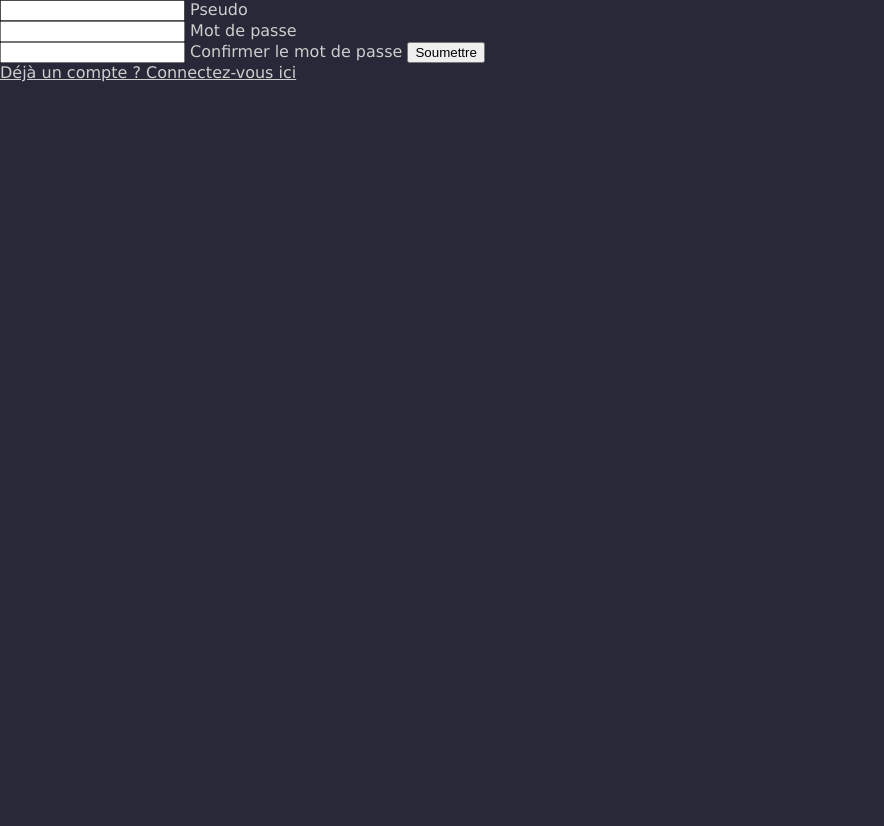
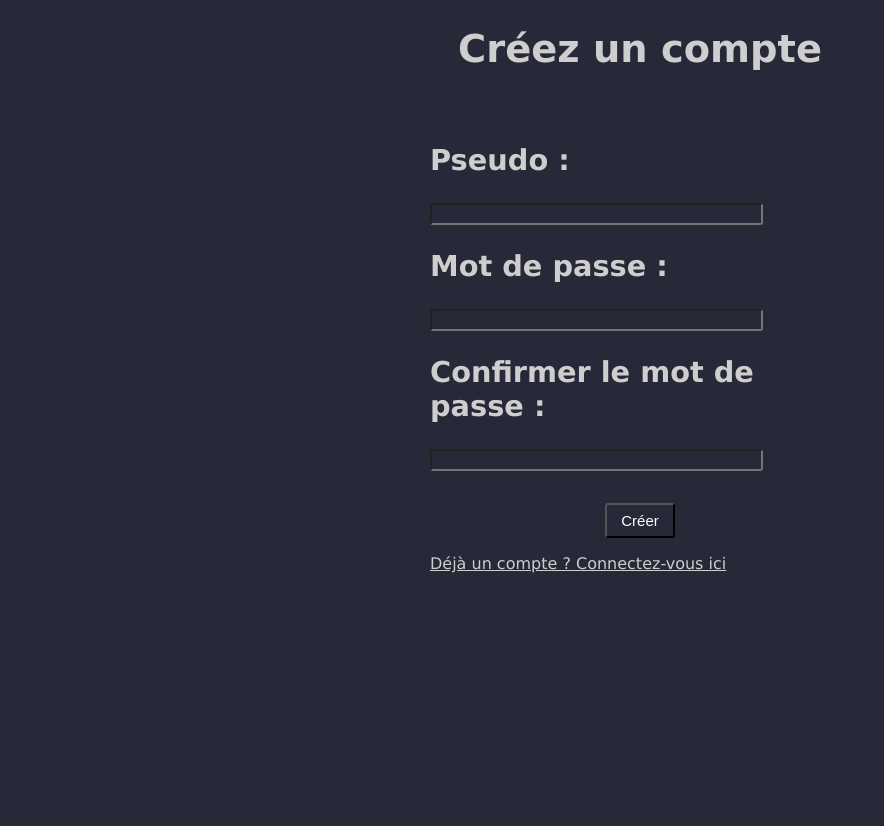
Before and after one commit to StutenEXE/BUT2-Interactive-map, a PHP site: page /signup.page.php in a window 1280 px wide. Shown: the whole page, without its empty margins (0-884 px from the left). Before the commit the page ends 82 px from the top, so only its background shows below. Run offline with PHP 8.4, Linux system fonts and the light colour scheme.

Commit message:
Front login & signup

```diff
--- a/CSS/style.css
+++ b/CSS/style.css
@@ -3,11 +3,11 @@
   --textColor: #cecece;
   --invertBgColor: #d8d7c7;
 
-    --errorBgColor: #E53935;
+  --errorBgColor: #e53935;
 }
 
-
-html, body {
+html,
+body {
   height: 100%;
   margin: 0;
   background-color: var(--bgColor);
@@ -41,3 +41,81 @@ h5 {
   color: var(--bgColor);
   background-color: var(--errorBgColor);
 }
+
+
+.corps {
+  width: 420px;
+  margin : auto;
+}
+
+.formLogin {
+  font-size: 1.5em;
+}
+.formRegister {
+  font-size: 1.2em;
+}
+
+input {
+  color: rgb(255, 255, 255);
+  background-color: #272838;
+  font-family: Century Gothic, sans serif;
+  width: 99%;
+  border-radius: 3px;
+  max-width: 325px;
+
+}
+
+input:focus-visible {
+  outline: 3px solid rgb(61, 61, 61);
+  background-color: #222453;
+}
+
+h2 {
+  text-align: left;
+  margin-bottom: 0;
+}
+
+.soumettre {
+  text-align: center;
+  padding-top : 16px;
+}
+
+.loginButton {
+  width: 110px;
+}
+
+.signupButton {
+  width: 70px;
+}
+
+button[type="submit"] {
+  height: 35px;
+
+  font-size: 15px;
+  margin: 16px 0;
+  border-radius: 3px;
+  background-color: #272838;
+  color: rgb(255, 255, 255);
+}
+
+button[type="submit"]:focus-visible {
+  outline: 3px solid rgb(61, 61, 61);
+  background-color: #272838;
+}
+
+@media screen and (max-width: 420px) {
+  .formLogin {
+    font-size: 20px;
+  }
+  .corps {
+    width: auto;
+    margin :0 10%;
+  }
+  h2 {
+    margin-top: 15%;
+    margin-bottom: 0;
+  }
+  h1 {
+    font-size :32px;
+  }
+}
--- a/signup.page.php
+++ b/signup.page.php
@@ -9,13 +9,24 @@
     <link rel="stylesheet" href="./CSS/style.css"/>
 </head>
 <body>
-    <form action="PHPScripts/signup.php" method="post">
-        <input name="pseudo" type="text"> Pseudo
+    <div class = "corps">
+        <form class="formRegister" action="PHPScripts/signup.php" method="post">
+            <h1>Créez un compte</h1>
             <br>
-        <input name="mdp" type="password"> Mot de passe
+            <h2>Pseudo :</h2>
             <br>
-        <input name="mdp-validation" type="password"> Confirmer le mot de passe
-        <button type="submit" value="soumettre"> Soumettre </button>
+            <input name="pseudo" type="text">
+            <br>
+            <h2>Mot de passe :</h2>
+            <br>
+            <input name="mdp" type="password">
+            <br>
+            <h2>Confirmer le mot de passe : </h2>
+            <br>
+            <input name="mdp-validation" type="password">
+            <div class = "soumettre">
+                <button class="signupButton" type="submit" value="soumettre">Créer</button>
+            </div>
         </form>
 
         <p class="error-message" style="display:<?php echo isset($_GET["error"]) ? "block" : "none"?>;" >
@@ -44,5 +55,6 @@
         </p>
 
         <a href="login.page.php">Déjà un compte ? Connectez-vous ici</a>
+    </div>
 </body>
 </html>
```
Also changed, not shown: login.page.php (+15 -4 lines), CSS/style.home.css (line endings or trailing spaces). Lines whose indentation alone changed are shown as unchanged.
